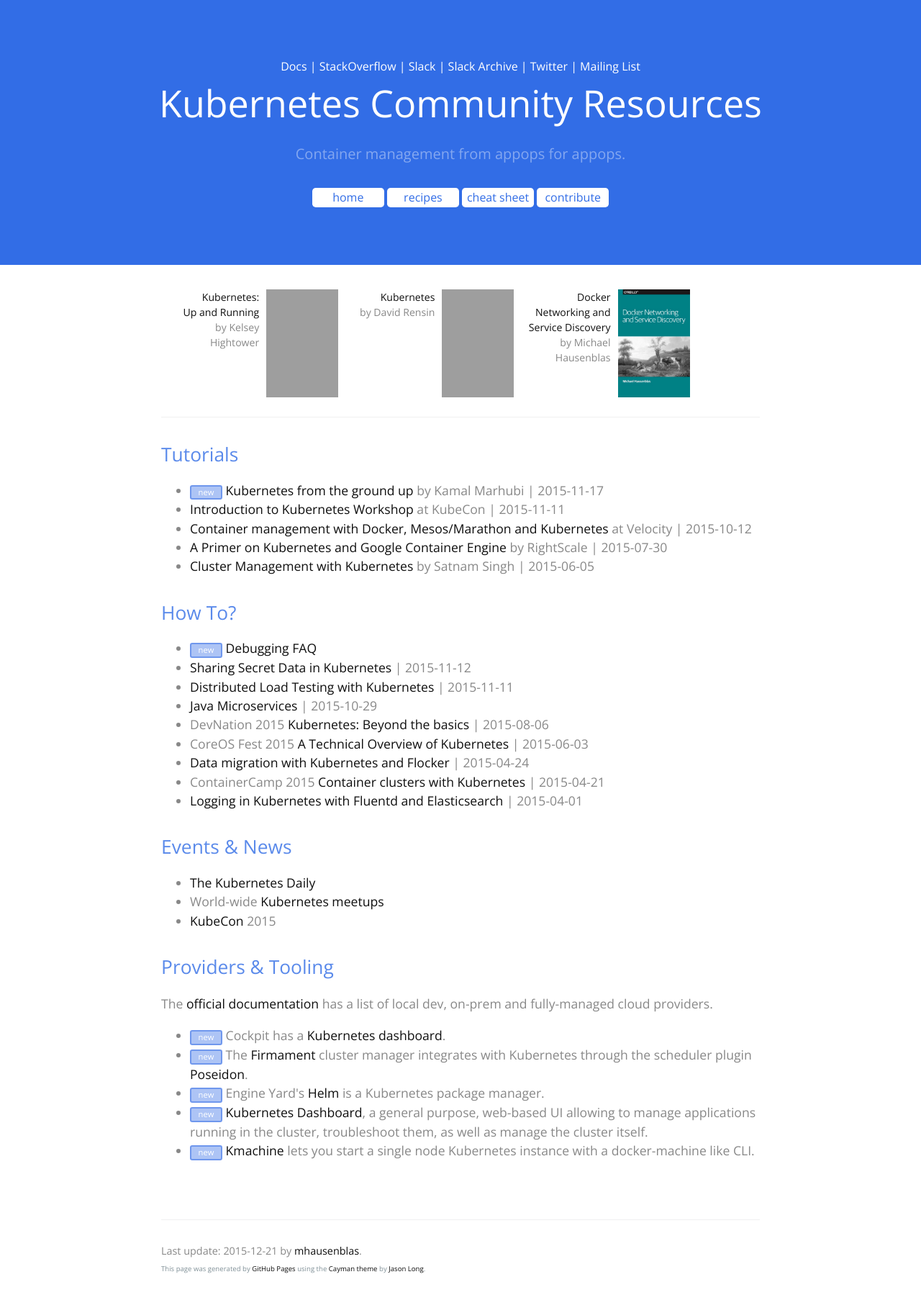
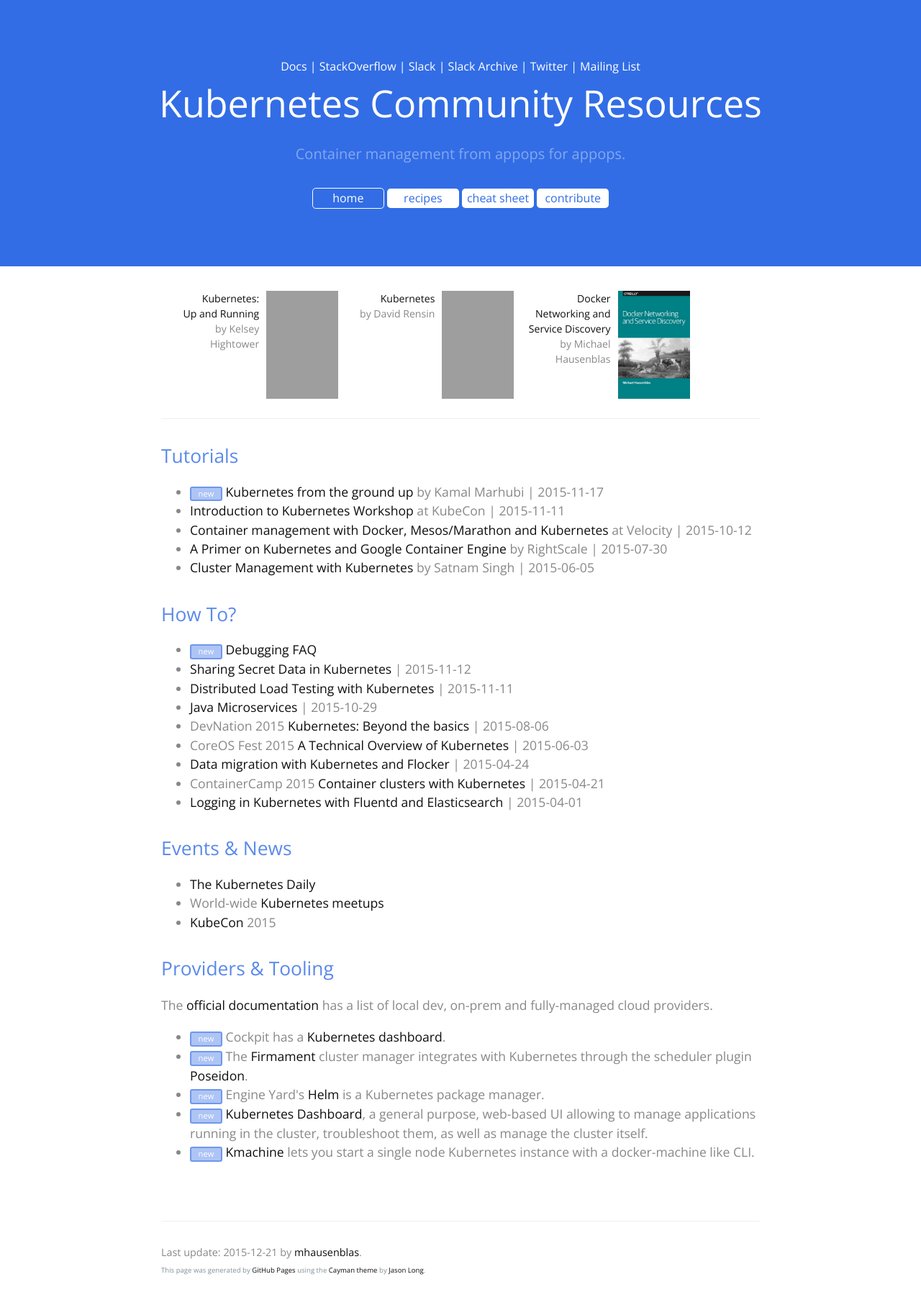
Before and after one commit to kubernauts/k8s.info, a Jekyll site: the page built from index.html, in a window 1280 px wide. Shown: the whole page at 72% size. Built offline with Jekyll 4.4.1, drawn with Linux system fonts in a browser that asks for light colours; grey boxes are pictures that could not be loaded.

Commit message:
horizontal menu dynamic selector fix

```diff
--- a/_includes/header.html
+++ b/_includes/header.html
@@ -11,10 +11,24 @@
   <h1 class="project-name">Kubernetes Community Resources</h1>
   <h2 class="project-tagline">Container management from appops for appops.</h2>
 <div class="toplevel-menu">
-    <!-- <span class="menu-item-sel">home</span> -->
+    {% if page.hmenu == 'index'  %}
+    <span class="menu-item-sel">home</span>
+    {% else %}
     <span class="menu-item"><a href="index.html">home</a></span>
+    {% endif %}
+
+    {% if page.hmenu == 'recipes'  %}
+    <span class="menu-item-sel">recipes</span>
+    {% else %}
     <span class="menu-item"><a href="recipes.html">recipes</a></span>
+    {% endif %}
+
+    {% if page.hmenu == 'cs'  %}
+    <span class="menu-item-sel">cheat sheet</span>
+    {% else %}
     <span class="menu-item"><a href="cs.html">cheat sheet</a></span>
+    {% endif %}
+
     <span class="menu-item"><a href="https://github.com/kubernauts/k8s.info" target="_new">contribute</a></span>
 </div>
 </section>
--- a/cs.html
+++ b/cs.html
@@ -1,6 +1,7 @@
 ---
 layout: default
 title: Kubernetes Community Resources
+hmenu: cs
 ---
 
     <section class="main-content">
--- a/index.html
+++ b/index.html
@@ -1,6 +1,7 @@
 ---
 layout: default
 title: Kubernetes Community Resources
+hmenu: index
 ---
 
 
--- a/recipes.html
+++ b/recipes.html
@@ -1,6 +1,7 @@
 ---
 layout: default
 title: Kubernetes Community Resources
+hmenu: recipes
 ---
     <section class="main-content">
       <h3><a id="rcp-0000" class="anchor" href="#rcp-0000" aria-hidden="true"><span class="octicon octicon-link"></span></a>Launch a single container</h3>
```
